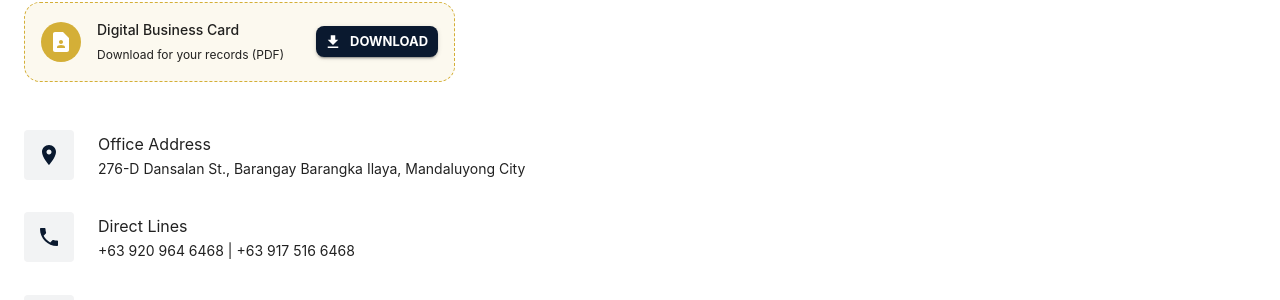
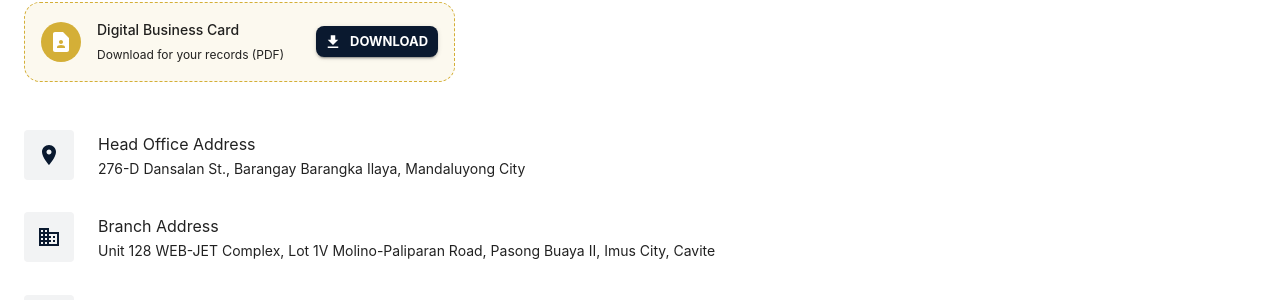
Before and after one commit to IamMark19/tgm-website, a React (Create React App) app: page / in a window 1280 px wide. Shown: the part 8416-8716 px from the top of the page. Built offline with nearby package versions, Linux system fonts and the light colour scheme.

Commit message:
update address and web mail
update address and web mail

```diff
--- a/src/components/Contact.jsx
+++ b/src/components/Contact.jsx
@@ -11,7 +11,8 @@ import {
   Download as DownloadIcon,
   ContactPage as CardIcon,
   QueryStats,
-  Schedule
+  Schedule,
+  Business as BranchIcon
 } from '@mui/icons-material';
 
 export default function Contact() {
@@ -69,7 +70,6 @@ export default function Contact() {
                 color="primary"
                 size="small"
                 startIcon={<DownloadIcon />}
-                // This ensures it looks at the root of wherever the site is hosted
                 href={`${window.location.origin}/TGM-Calling-Card.pdf`}
                 download="TGM_Business_Card.pdf"
                 sx={{ borderRadius: 2, fontWeight: 'bold' }}
@@ -81,8 +81,13 @@ export default function Contact() {
             <Stack spacing={4} sx={{ mb: 6 }}>
               <ContactInfo
                 icon={<LocationOnIcon />}
-                title="Office Address"
+                title="Head Office Address"
                 detail="276-D Dansalan St., Barangay Barangka Ilaya, Mandaluyong City"
+              />
+              <ContactInfo
+                icon={<BranchIcon />}
+                title="Branch Address"
+                detail="Unit 128 WEB-JET Complex, Lot 1V Molino-Paliparan Road, Pasong Buaya II, Imus City, Cavite"
               />
               <ContactInfo
                 icon={<PhoneIcon />}
--- a/src/components/Navbar.jsx
+++ b/src/components/Navbar.jsx
@@ -19,7 +19,7 @@ const navItems = [
   { name: 'CONTACT US', id: 'footer' }
 ];
 
-const WEBMAIL_URL = "https://webmail.thirdygoldenmaster.com/";
+const WEBMAIL_URL = "https://shu23.u-srv.com:2003/mail/";
 
 export default function Navbar() {
   const [mobileOpen, setMobileOpen] = useState(false);
```
